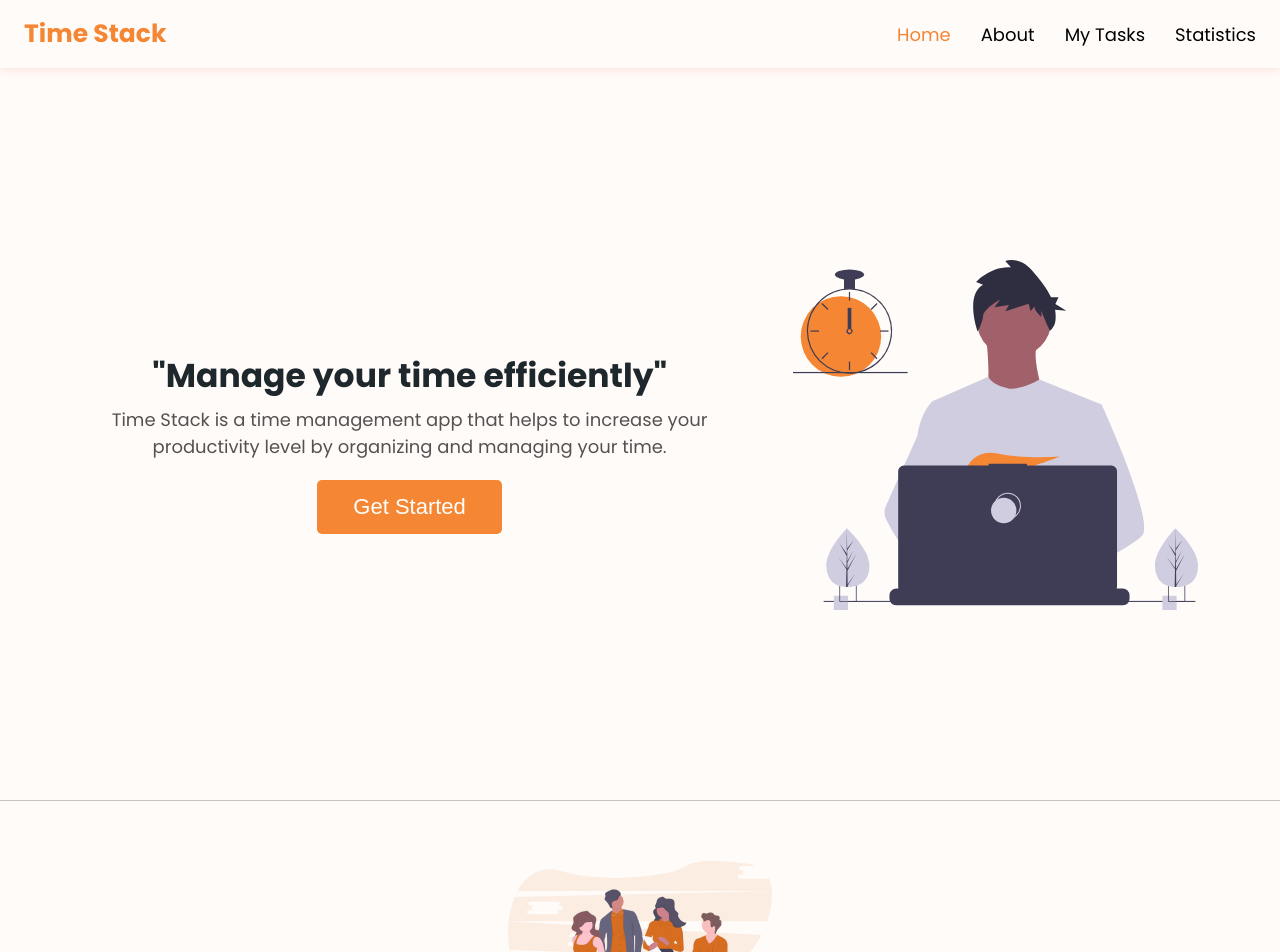
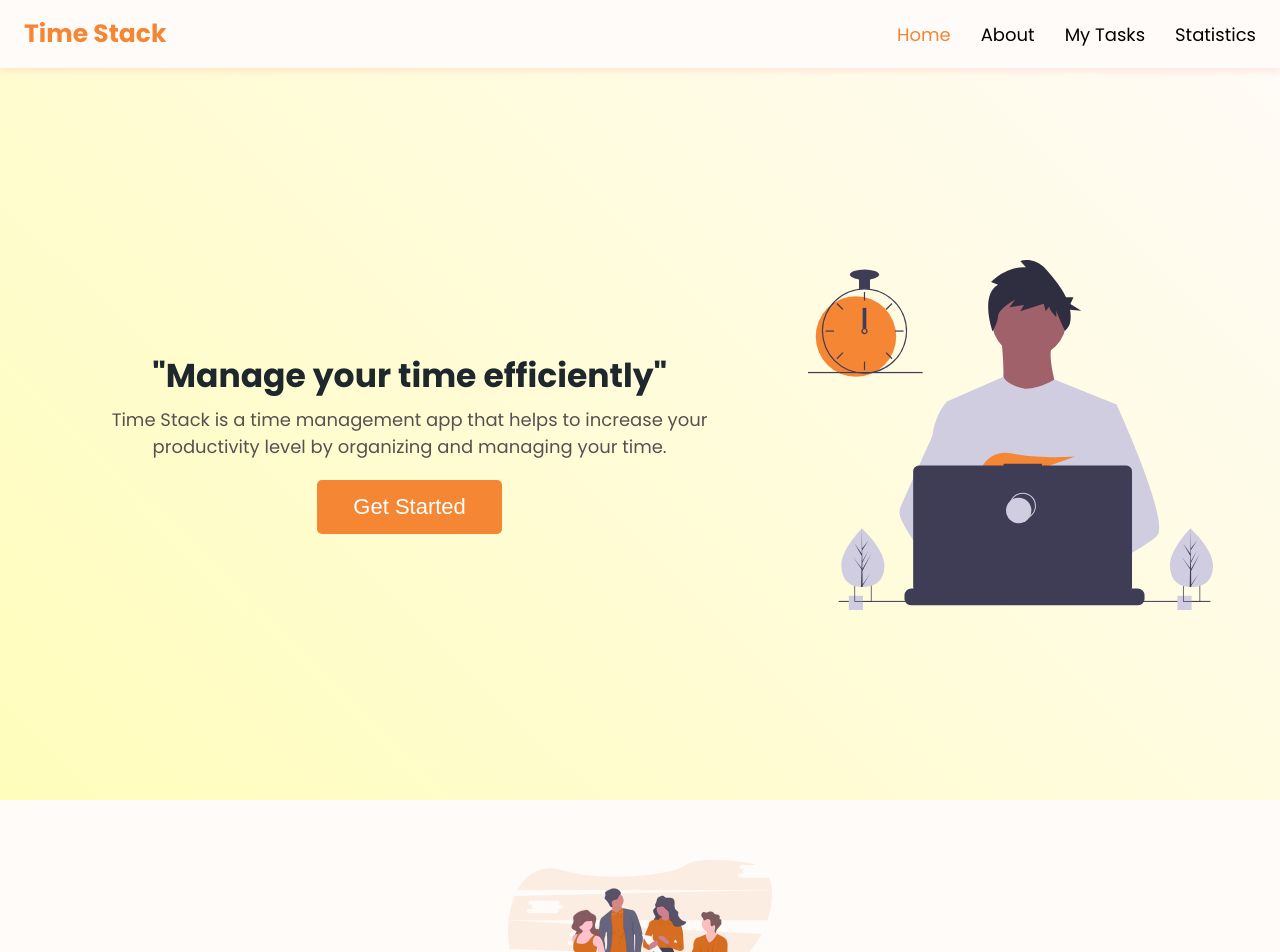
Before and after one commit to Nwoye-Ezekiel/stack, a React (Create React App) app: page / in a window 1280 px wide. Shown: the top 952 px of the page. Built offline with nearby package versions, Linux system fonts and the light colour scheme.

Commit message:
changed the hero and about background image

```diff
--- a/src/App.css
+++ b/src/App.css
@@ -250,12 +250,21 @@ body {
   width: 90%;
   margin: 0 auto;
 }
+.hero-wrapper {
+  background-image: linear-gradient(45deg, #fffdbb, transparent);
+  padding-bottom: 60px;
+  width: 100%;
+}
 .hero-outer-cont {
   height: calc(100vh - 60px);
 }
+.about-wrapper {
+  background-image: linear-gradient(45deg, #fffdbb, transparent);
+  padding-bottom: 60px;
+  width: 100%;
+}
 .about-outer-cont {
   min-height: calc(100vh - 60px);
-  margin-bottom: 60px;
 }
 .inner-cont {
   display: flex;
@@ -275,11 +284,15 @@ body {
   align-items: center;
   width: 90%;
   margin: 0 auto;
+  margin-top: 60px;
 }
 .image {
   margin-left: auto;
   margin-right: auto;
   height: 200px;
+}
+.hero-image {
+  display: none;
 }
 .about-image {
   height: 200px;
@@ -869,8 +882,9 @@ label {
     width: 400px;
   }
   .hero-image {
+    display: block;
     height: 350px;
-    margin-left: 20px;
+    margin-left: 50px;
   }
   .cont {
     width: 500px;
--- a/src/components/Hero.js
+++ b/src/components/Hero.js
@@ -4,6 +4,7 @@ import { Link } from "react-router-dom";
 
 function Hero() {
   return (
+    <div className="hero-wrapper">
       <div className="outer-cont hero-outer-cont">
         <img className="image hero-image" src={developer} alt="programmer" />
         <div className="inner-cont">
@@ -21,6 +22,7 @@ function Hero() {
           </Link>
         </div>
       </div>
+    </div>
   );
 }
 
--- a/src/components/Section.js
+++ b/src/components/Section.js
@@ -4,7 +4,6 @@ import team from "../images/team.svg";
 function Section() {
   return (
     <div>
-      <div className="line"></div>
       <div className="section-cont">
         <img className="image" src={team} alt="team" />
         <div className="content-cont">
--- a/src/pages/About.js
+++ b/src/pages/About.js
@@ -5,6 +5,7 @@ import clock from "../images/clock.png";
 function About() {
   window.scrollTo(0, 0);
   return (
+    <div className="about-wrapper">
       <div className="about-cont">
         <Navbar aboutColor="#f58434" />
         <div className="outer-cont about-outer-cont">
@@ -12,14 +13,16 @@ function About() {
           <div className="inner-cont">
             <div className="heading hero-heading">Time Stack</div>
             <p className="content hero-content">
-            Time Stack is a time management platform that serves as an effective
-            tool for bridging the productivity gap. With good time management,
-            this goal can achieved and Time Stack is the man for the job. With
-            the amazing features it provides, you can easily create your tasks,
-            set an expiry date for completion with a specified priority level
-            and you get to see the statistics of all the tasks you have, either
-            completed or uncompleted with a well detailed information.
+              Time Stack is a time management platform that serves as an
+              effective tool for bridging the productivity gap. With good time
+              management, this goal can achieved and Time Stack is the man for
+              the job. With the amazing features it provides, you can easily
+              create your tasks, set an expiry date for completion with a
+              specified priority level and you get to see the statistics of all
+              the tasks you have, either completed or uncompleted with a well
+              detailed information.
             </p>
+          </div>
         </div>
       </div>
     </div>
```
Also changed, not shown: src/components/Card.js (line endings or trailing spaces). Lines whose indentation alone changed are shown as unchanged.
